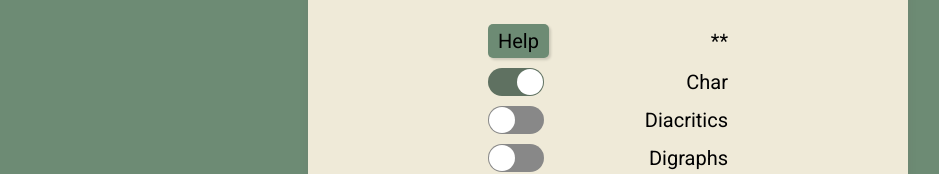
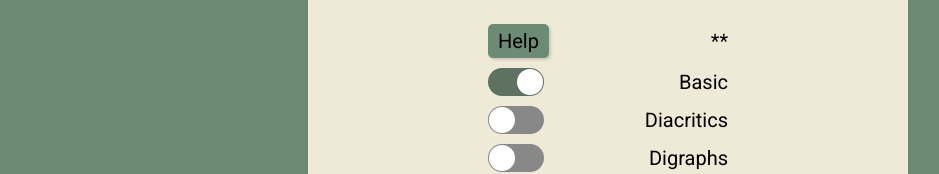
Before and after one commit to PedroProvenzano/japan-practise, a React (Create React App) app: page /japan-practise/hiragana in a window 1280 px wide. Shown: the part 452-626 px from the top of the page, without its empty margins (32-971 px from the left). Built offline with nearby package versions, Linux system fonts and the light colour scheme.

Commit message:
Typo fix

```diff
--- a/src/components/Helper/index.js
+++ b/src/components/Helper/index.js
@@ -44,7 +44,7 @@ const Helper = ({ letter, include, setInclude }) => {
             }}
             checked={isChecked.char}
           />
-          <p>Char</p>
+          <p>Basic</p>
         </div>
         <div className="sect">
           <Switch
```
